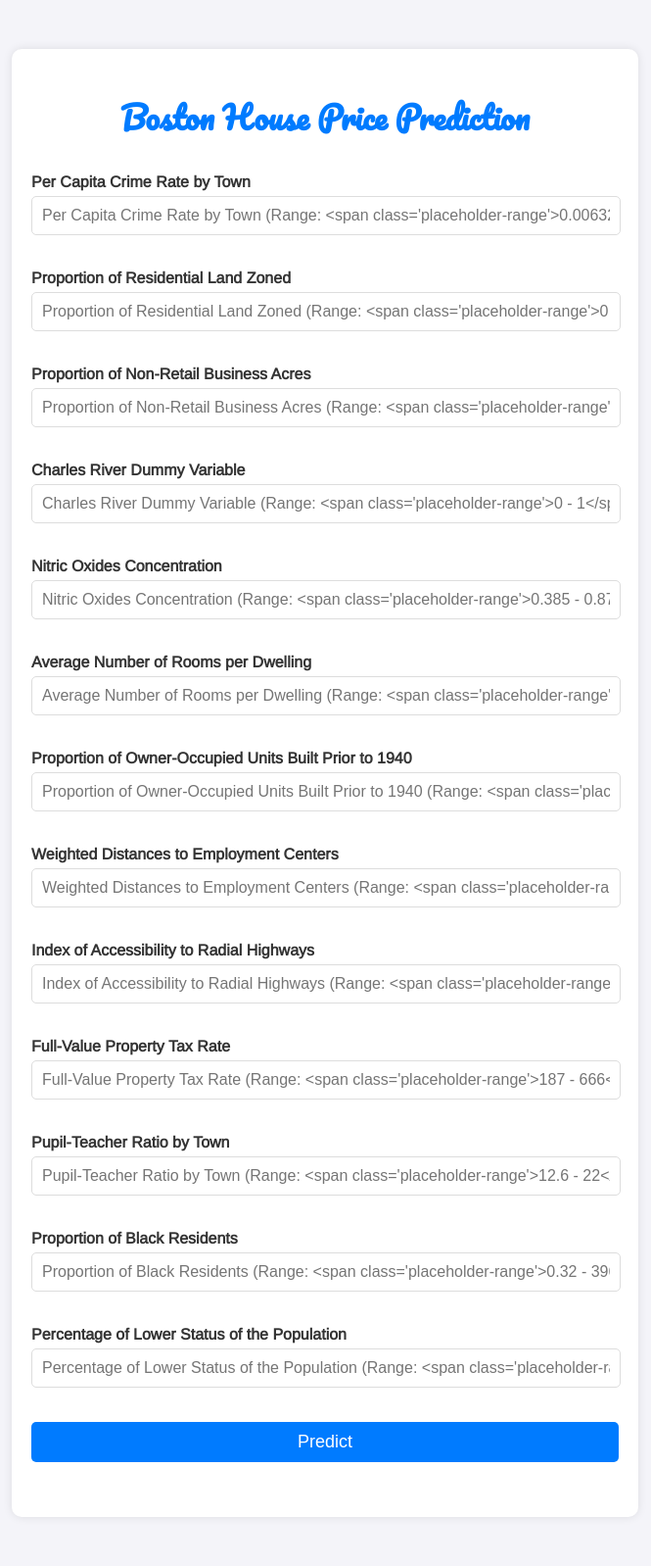
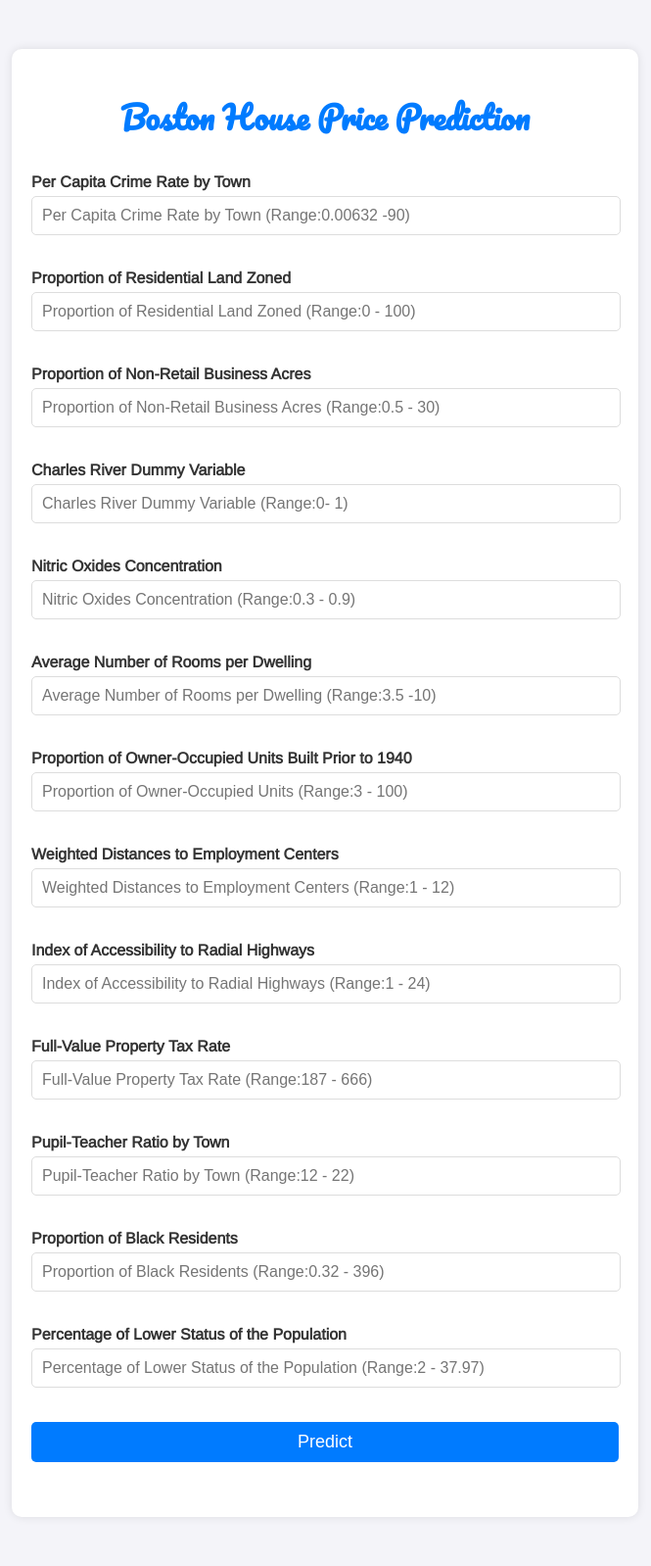
Before and after one commit to Ankit-1825/boston_house_pricing, a Flask app: page / in a window 1280 px wide. Shown: the whole page at 98% size, without its empty margins (308-973 px from the left). Run offline with Flask 3, Linux system fonts and the light colour scheme; parts of the project's set-up code (start-up, migrations or seed data) failed here and were passed over.

Commit message:
Update home.html

```diff
--- a/templates/home.html
+++ b/templates/home.html
@@ -93,7 +93,7 @@
             type="text"
             id="CRIM"
             name="CRIM"
-            placeholder="Per Capita Crime Rate by Town (Range: <span class='placeholder-range'>0.00632 - 88.9762</span>)"
+            placeholder="Per Capita Crime Rate by Town (Range:0.00632 -90)"
             required="required"
           />
         </div>
@@ -103,7 +103,7 @@
             type="text"
             id="ZN"
             name="ZN"
-            placeholder="Proportion of Residential Land Zoned (Range: <span class='placeholder-range'>0 - 100</span>)"
+            placeholder="Proportion of Residential Land Zoned (Range:0 - 100)"
             required="required"
           />
         </div>
@@ -113,7 +113,7 @@
             type="text"
             id="INDUS"
             name="INDUS"
-            placeholder="Proportion of Non-Retail Business Acres (Range: <span class='placeholder-range'>0.46 - 27.74</span>)"
+            placeholder="Proportion of Non-Retail Business Acres (Range:0.5 - 30)"
             required="required"
           />
         </div>
@@ -123,7 +123,7 @@
             type="text"
             id="CHAS"
             name="CHAS"
-            placeholder="Charles River Dummy Variable (Range: <span class='placeholder-range'>0 - 1</span>)"
+            placeholder="Charles River Dummy Variable (Range:0- 1)"
             required="required"
           />
         </div>
@@ -133,7 +133,7 @@
             type="text"
             id="NOX"
             name="NOX"
-            placeholder="Nitric Oxides Concentration (Range: <span class='placeholder-range'>0.385 - 0.871</span>)"
+            placeholder="Nitric Oxides Concentration (Range:0.3 - 0.9)"
             required="required"
           />
         </div>
@@ -143,7 +143,7 @@
             type="text"
             id="RM"
             name="RM"
-            placeholder="Average Number of Rooms per Dwelling (Range: <span class='placeholder-range'>3.561 - 9.369</span>)"
+            placeholder="Average Number of Rooms per Dwelling (Range:3.5 -10)"
             required="required"
           />
         </div>
@@ -153,7 +153,7 @@
             type="text"
             id="Age"
             name="Age"
-            placeholder="Proportion of Owner-Occupied Units Built Prior to 1940 (Range: <span class='placeholder-range'>2.9 - 100</span>)"
+            placeholder="Proportion of Owner-Occupied Units (Range:3 - 100)"
             required="required"
           />
         </div>
@@ -163,7 +163,7 @@
             type="text"
             id="DIS"
             name="DIS"
-            placeholder="Weighted Distances to Employment Centers (Range: <span class='placeholder-range'>1.1296 - 12.127</span>)"
+            placeholder="Weighted Distances to Employment Centers (Range:1 - 12)"
             required="required"
           />
         </div>
@@ -173,7 +173,7 @@
             type="text"
             id="RAD"
             name="RAD"
-            placeholder="Index of Accessibility to Radial Highways (Range: <span class='placeholder-range'>1 - 24</span>)"
+            placeholder="Index of Accessibility to Radial Highways (Range:1 - 24)"
             required="required"
           />
         </div>
@@ -183,7 +183,7 @@
             type="text"
             id="TAX"
             name="TAX"
-            placeholder="Full-Value Property Tax Rate (Range: <span class='placeholder-range'>187 - 666</span>)"
+            placeholder="Full-Value Property Tax Rate (Range:187 - 666)"
             required="required"
           />
         </div>
@@ -193,7 +193,7 @@
             type="text"
             id="PTRATIO"
             name="PTRATIO"
-            placeholder="Pupil-Teacher Ratio by Town (Range: <span class='placeholder-range'>12.6 - 22</span>)"
+            placeholder="Pupil-Teacher Ratio by Town (Range:12 - 22)"
             required="required"
           />
         </div>
@@ -203,7 +203,7 @@
             type="text"
             id="B"
             name="B"
-            placeholder="Proportion of Black Residents (Range: <span class='placeholder-range'>0.32 - 396.9</span>)"
+            placeholder="Proportion of Black Residents (Range:0.32 - 396)"
             required="required"
           />
         </div>
@@ -213,7 +213,7 @@
             type="text"
             id="LSTAT"
             name="LSTAT"
-            placeholder="Percentage of Lower Status of the Population (Range: <span class='placeholder-range'>1.98 - 37.97</span>)"
+            placeholder="Percentage of Lower Status of the Population (Range:2 - 37.97)"
             required="required"
           />
         </div>
```
